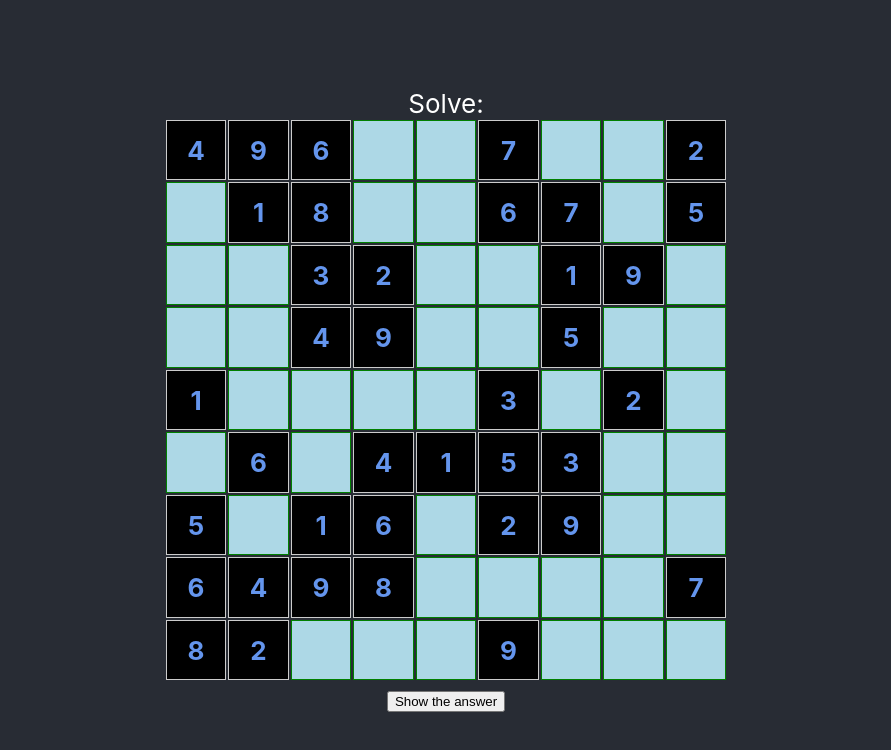
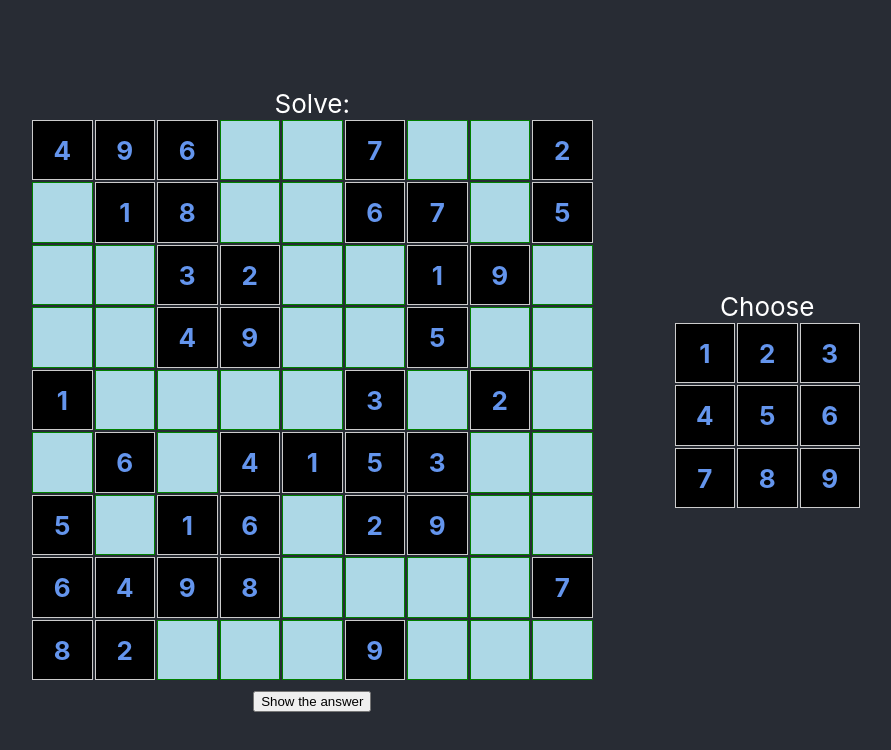
Before and after one commit to mosahle7/Sudoku, a React (Create React App) app: page / in a window 1280 px wide. Shown: the top 750 px of the page, without its empty margins (194-1085 px from the left). Built offline with nearby package versions, Linux system fonts and the light colour scheme.

Commit message:
Keypad Added!

```diff
--- a/src/App.css
+++ b/src/App.css
@@ -56,10 +56,37 @@
 .green-cell {
   border: 1.5px solid green;
   background-color: lightblue;
+  transition: transform 0.3s ease-in-out;
 }
 
+.green-cell:hover{
+  transform: scale(1.05);
+}
 .normal-cell{
   border: 1.5px solid #ccc;
   color: cornflowerblue;
   background-color: rgb(0, 0, 0);
 }
+
+.keypad-cell{
+  border: 1.5px solid #ccc;
+  color: cornflowerblue;
+  background-color: rgb(0, 0, 0);
+}
+
+.keypad-cell:hover{
+  background-color: lightblue;
+  color: black;
+}
+
+.container{
+  display: flex;
+  flex-direction: row;
+  justify-content: space-between;
+  align-items: center;
+  /* padding: 20px; */
+}
+
+.container > * {
+  margin: 40px;
+}
--- a/src/App.js
+++ b/src/App.js
@@ -1,13 +1,18 @@
 import logo from './logo.svg';
 import { Sudoku } from './sudoku';
+import Keypad from './components/Keypad';
 import './App.css';
 
 function App() {
   return(
   <div className="App">
-  <header className="App-header">
+  <header className="App-header ">
+  <div className='container'>
   <Sudoku />
+  <Keypad />
+  </div>
   </header>
+
 
   </div>
   )
--- /dev/null
+++ b/src/components/Keypad.jsx
@@ -0,0 +1,36 @@
+import React from 'react'
+
+const Keypad = () => {
+    const arr=[]
+    let k=1;
+    for(let i =1;i<=3;i++){
+        let row=[];
+        for(let j=1;j<=3;j++){
+            row.push(k);
+            k++;
+        }
+        arr.push(row)
+    }
+
+
+  return (
+    <div>
+      Choose
+      {arr.map((row,rowInd) => (
+        <div key={rowInd} className='grid-row'>
+          {row.map((cell,cellInd) => (
+            <span key={rowInd*3+cellInd+1} className='keypad-cell'
+            onClick={() => {console.log(rowInd*3+cellInd+1)}}>
+              {cell}
+              {/* {console.log(`Elements: ${(rowInd)*3+cellInd+1}`)} */}
+            </span>
+          ))}
+
+        </div>
+
+      ))}
+    </div>
+  )
+}
+
+export default Keypad
--- a/src/components/Map.jsx
+++ b/src/components/Solve.jsx
@@ -1,16 +1,13 @@
 import React, {useState,useEffect} from 'react'
 
-export const Solve= ({grid}) => {
+export const Solve= ({grid,changeData}) => {
     const [data, setData] = useState({});
+
     useEffect(() => {
-        setData(Map(grid));
-    }, []); // Empty dependency array ensures this effect runs only once, similar to componentDidMount in class components
+        setData(gridToMap(grid));
+    }, [grid]);
 
-    const Map = (grid) => {
-        // if (!Array.isArray(grid)) {
-        //     console.error('Grid must be an array.');
-        //     return {};
-        // }
+    const gridToMap = (grid) => {
         const keyValueMap = {}
         grid.forEach((row,rowInd) => {
             row.forEach((cell,cellInd) => {
@@ -30,7 +27,11 @@ export const Solve= ({grid}) => {
                 const key = rowInd * 9 + cellInd;
                 const cell = keyValueMap[key];
                 row.push(
-                    <span key={key} className={cell === '' ? 'green-cell' : 'normal-cell'} onClick={()=>{changeData(key)}}>
+                    <span
+                    key={key}
+                    className={cell === '' ? 'green-cell' : 'normal-cell'}
+                    onClick={cell === '' ? ()=>{changeData(key)} : undefined}
+                    >
                     {cell}
                   </span>
                 )
@@ -45,15 +46,12 @@ export const Solve= ({grid}) => {
 
       }
 
-    useEffect(() => {
-        printGrid(data);
-    },[data]);
+    // useEffect(() => {
 
-    const changeData = (id) => {
-        const newData = {...data};
-        newData[id]='X';
-        setData(newData);
-    }
+    //     printGrid(data);
+    // },[data]);
+
+
 
     return(
         <>
--- a/src/sudoku.js
+++ b/src/sudoku.js
@@ -2,10 +2,11 @@ import React from 'react'
 import { solved} from './components/code';
 import { useState } from 'react';
 import printSol from './components/printSol';
-import { Solve } from './components/Map';
+import { Solve } from './components/Solve';
 
 export const Sudoku = () => {
     const [click, setClick] = useState(false);
+
 
   const grid=[
     [4,9,6,'','',7,'','',2],
@@ -18,10 +19,21 @@ export const Sudoku = () => {
     [6,4,9,8,'','','','',7],
     [8,2,'','','',9,'','',''],
 ]
+
+  const [playingGrid,setPlayingGrid] = useState([...grid.map(row => [...row])]);
   const inputGrid = [...grid.map(row => [...row])]; // Deep copy to preserve the original grid
   const solGrid = solved(grid);
 
+  const changeData = (id) => {
+    const newPlayingGrid=[...playingGrid];
+    const row=Math.floor(id/9);
+    const col=id%9;
+    newPlayingGrid[row][col]='X';
+    setPlayingGrid(newPlayingGrid);
 
+
+    // setGri(mapToGrid(data));
+}
 
   return (
 
@@ -29,7 +41,7 @@ export const Sudoku = () => {
       <div className=''>
       {!click &&
       <div>Solve:
-      <Solve grid ={inputGrid} />
+      <Solve grid ={playingGrid} changeData={changeData} />
       </div>
         }
 
```
